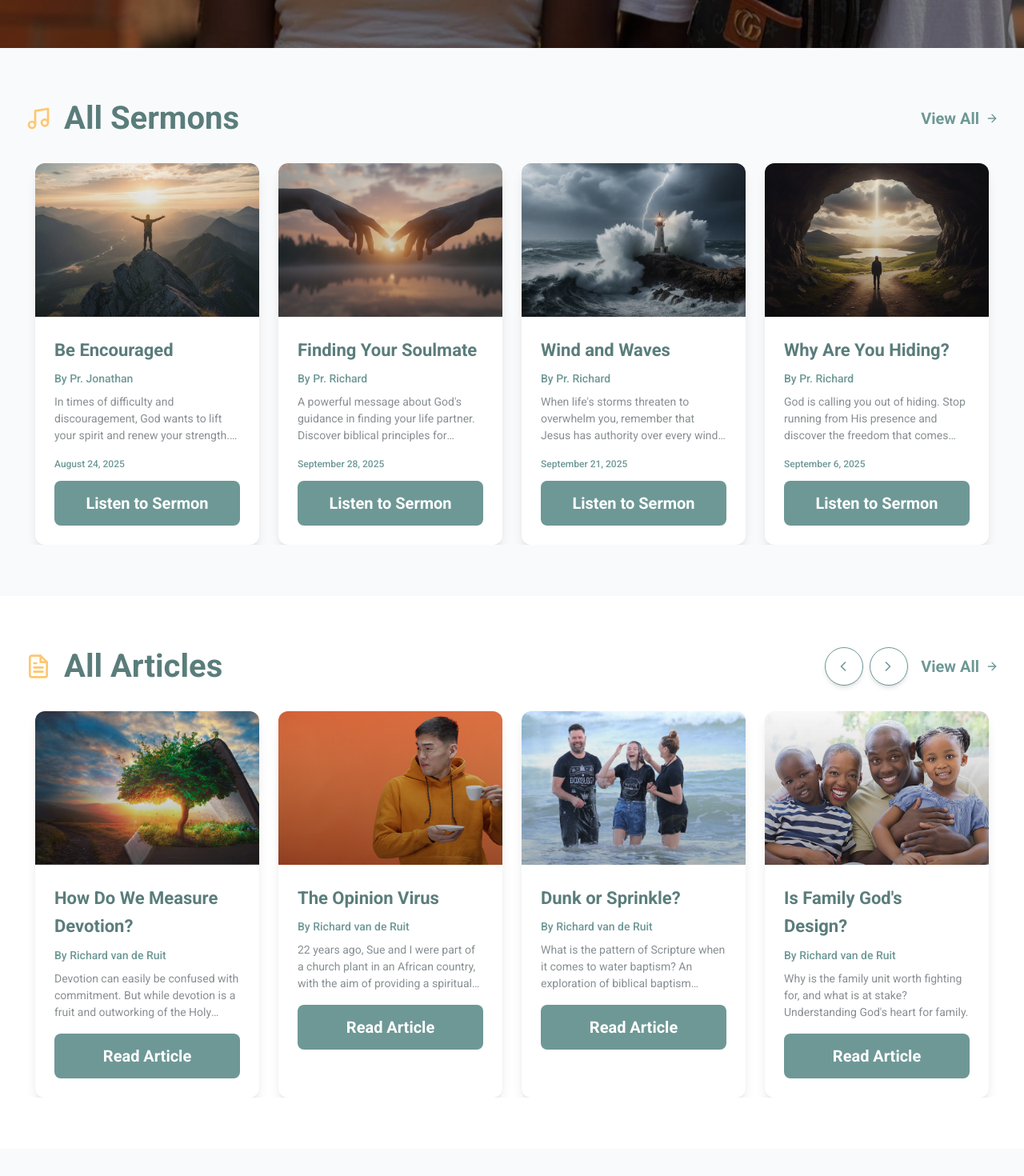
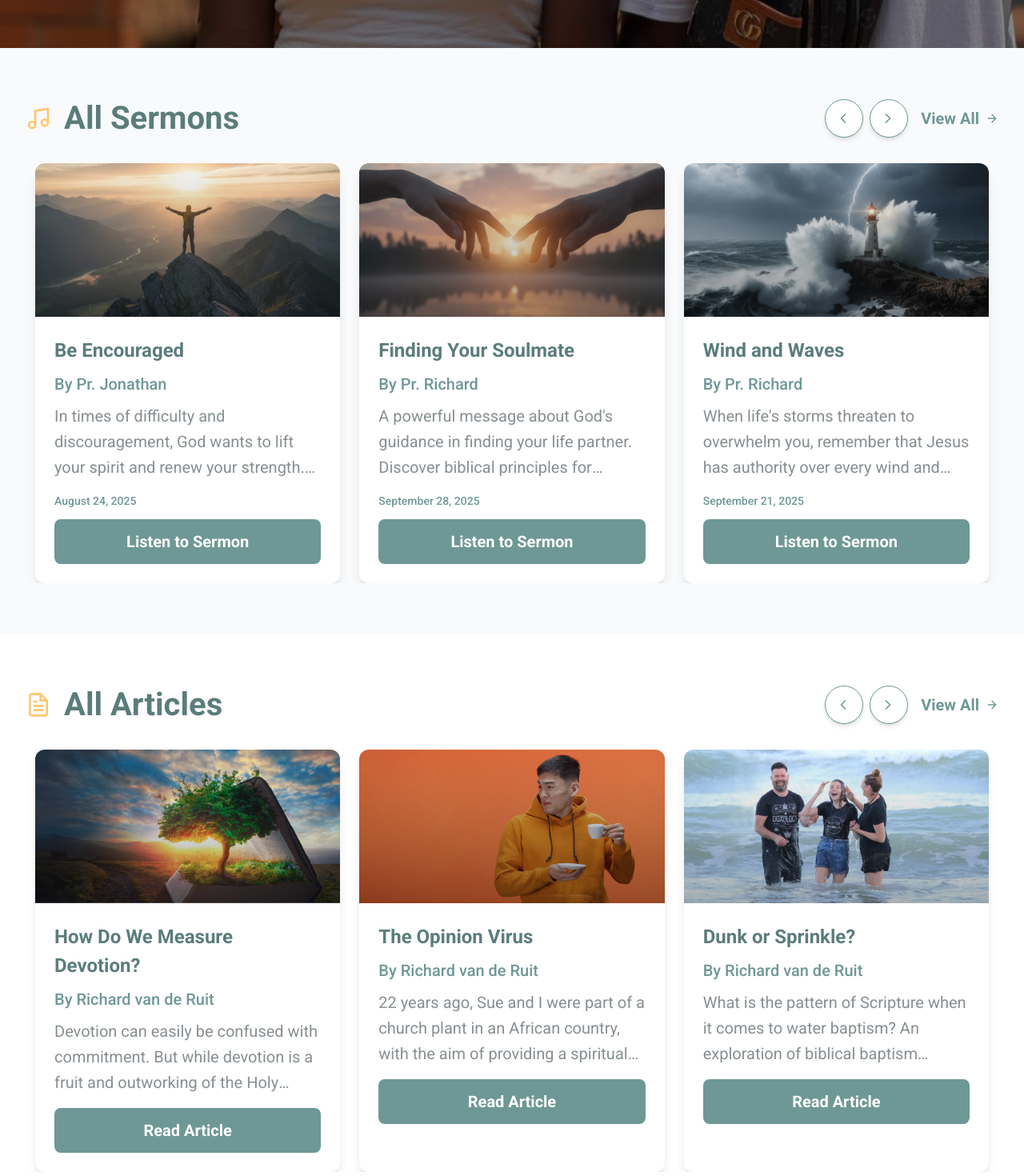
Before and after one commit to Shakesdigital/jtc, a React (Create React App) app: page /resources in a window 1280 px wide. Shown: the part 740-2210 px from the top of the page at 80% size. Built offline with nearby package versions, Linux system fonts and the light colour scheme.

Commit message:
Update Resources page: increase font sizes to default and change cards per row from 4 to 3

```diff
--- a/src/pages/Resources.js
+++ b/src/pages/Resources.js
@@ -26,7 +26,7 @@ const Resources = () => {
   // Carousel component
   const ResourceCarousel = ({ items, type, sectionTitle, archivePath }) => {
     const [currentIndex, setCurrentIndex] = useState(0);
-    const itemsPerView = window.innerWidth >= 1024 ? 4 : window.innerWidth >= 768 ? 3 : window.innerWidth >= 640 ? 2 : 1;
+    const itemsPerView = window.innerWidth >= 1024 ? 3 : window.innerWidth >= 768 ? 2 : 1;
     const maxIndex = Math.max(0, items.length - itemsPerView);
 
     const nextSlide = () => {
@@ -98,7 +98,6 @@ const Resources = () => {
               >
                 {items.map((item, index) => (
                   <div key={item.id} className={`flex-shrink-0 px-3 ${
-                    itemsPerView === 4 ? 'w-1/4' :
                     itemsPerView === 3 ? 'w-1/3' :
                     itemsPerView === 2 ? 'w-1/2' : 'w-full'
                   }`}>
@@ -119,28 +118,28 @@ const Resources = () => {
                       </div>
 
                       <div className="p-6">
-                        <h3 className="text-lg font-bold text-church-sage-dark mb-2 line-clamp-2">{item.title}</h3>
+                        <h3 className="text-xl font-bold text-church-sage-dark mb-2 line-clamp-2">{item.title}</h3>
 
                         {type === 'sermons' && item.speaker && (
-                          <p className="text-sm text-church-sage mb-2 font-medium">By {item.speaker}</p>
+                          <p className="text-base text-church-sage mb-2 font-medium">By {item.speaker}</p>
                         )}
 
                         {type === 'articles' && item.author && (
-                          <p className="text-sm text-church-sage mb-2 font-medium">By {item.author}</p>
+                          <p className="text-base text-church-sage mb-2 font-medium">By {item.author}</p>
                         )}
 
-                        <p className="text-sm text-church-gray mb-4 line-clamp-3">
+                        <p className="text-base text-church-gray mb-4 line-clamp-3">
                           {type === 'sermons' ? item.summary :
                            type === 'articles' ? item.excerpt :
                            item.excerpt}
                         </p>
 
                         {type === 'sermons' && item.dateFormatted && (
-                          <p className="text-xs text-church-sage mb-3 font-medium">{item.dateFormatted}</p>
+                          <p className="text-sm text-church-sage mb-3 font-medium">{item.dateFormatted}</p>
                         )}
 
                         {type === 'events' && item.date && (
-                          <p className="text-xs text-church-sage mb-3 font-medium">{item.date}</p>
+                          <p className="text-sm text-church-sage mb-3 font-medium">{item.date}</p>
                         )}
 
                         <Link
@@ -149,7 +148,7 @@ const Resources = () => {
                             type === 'articles' ? `/resources/articles/${item.slug}` :
                             type === 'events' ? `/events/${item.slug}` : '#'
                           }
-                          className="w-full bg-church-sage hover:bg-church-sage-dark text-white font-semibold text-center py-3 rounded-lg transition-all duration-300 block"
+                          className="w-full bg-church-sage hover:bg-church-sage-dark text-white font-semibold text-base text-center py-3 rounded-lg transition-all duration-300 block"
                         >
                           {type === 'sermons' ? 'Listen to Sermon' :
                            type === 'articles' ? 'Read Article' :
```
